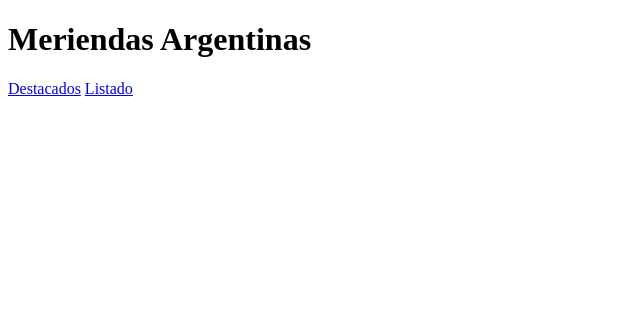
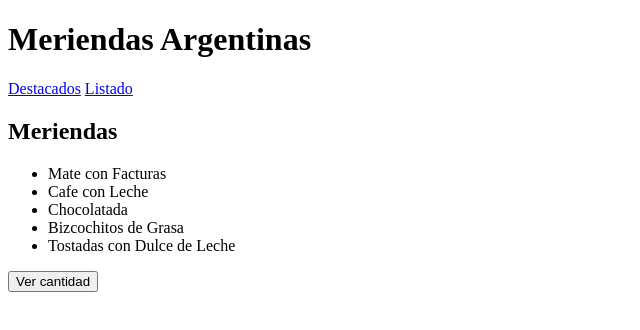
Before and after one commit to SantanderRicardo/tp2, a plain HTML site: page index.html in a window 1280 px wide. Shown: the whole page, without its empty margins (0-640 px from the left). Drawn offline with Linux system fonts and the light colour scheme.

Commit message:
Listado de Meriendas

```diff
--- a/index.html
+++ b/index.html
@@ -16,3 +16,19 @@
 
 </body>
 </html>
+
+<div class="contenedor">
+
+    <h2>Meriendas</h2>
+
+    <ul id="listaMeriendas"></ul>
+
+    <button id="btnCantidad">
+        Ver cantidad
+    </button>
+
+    <p id="resultado"></p>
+
+</div>
+
+<script src="script.js"></script>
--- a/script.js
+++ b/script.js
@@ -0,0 +1,34 @@
+const listaMeriendas =
+document.getElementById("listaMeriendas");
+
+if(listaMeriendas){
+
+    const meriendas = [
+        "Mate con Facturas",
+        "Cafe con Leche",
+        "Chocolatada",
+        "Bizcochitos de Grasa",
+        "Tostadas con Dulce de Leche"
+    ];
+
+    meriendas.forEach(function(merienda){
+
+        const li =
+        document.createElement("li");
+
+        li.textContent = merienda;
+
+        listaMeriendas.appendChild(li);
+
+    });
+
+    document.getElementById("btnCantidad")
+    .addEventListener("click", function(){
+
+        document.getElementById("resultado")
+        .textContent =
+        "Hay " + meriendas.length + " meriendas.";
+
+    });
+
+}
```
